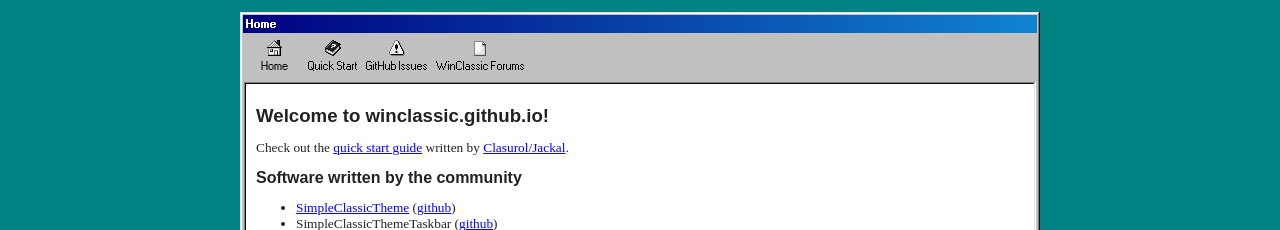
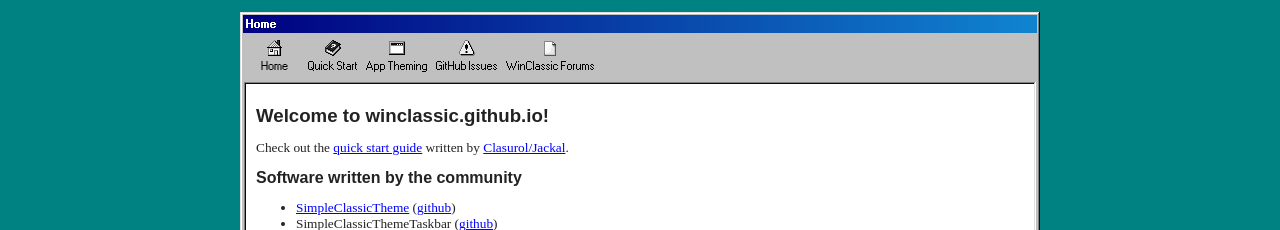
Before and after one commit to WinClassic/winclassic.github.io, a Jekyll site: the page built from index.md, in a window 1280 px wide. Shown: the top 230 px of the page. Built offline with Jekyll 4.4.1, drawn with Linux system fonts in a browser that asks for light colours.

Commit message:
Add dynamic navigation links

```diff
--- /dev/null
+++ b/_includes/nav.html
@@ -0,0 +1,12 @@
+<div class="navigation-icons">
+{% for item in site.data.nav %}
+    {% if item.newGroup %}
+    <vr></vr>
+    {%endif%}
+
+    <a class="navigation-icon" href="{{item.link}}">
+        <img src="{{item.img}}">
+        <span>{{item.name}}</span>
+    </a>
+{% endfor %}
+</div>
--- a/_layouts/default.html
+++ b/_layouts/default.html
@@ -17,24 +17,7 @@
                 <div class="title-bar-text">{{page.title | default: "Untitled"}}</div>
             </div>
             <div class="window-body">
-                <div class="navigation-icons">
-                    <a class="navigation-icon" href="/">
-                        <img src="/assets/img/home_16.png">
-                        <span>Home</span>
-                    </a>
-                    <a class="navigation-icon" href="/quickstart">
-                        <img src="/assets/img/help_16.png">
-                        <span>Quick Start</span>
-                    </a>
-                    <a class="navigation-icon" href="https://github.com/WinClassic/winclassic.github.io/issues/new">
-                        <img src="/assets/img/warning_16.png">
-                        <span>GitHub Issues</span>
-                    </a>
-                    <a class="navigation-icon" href="https://winclassic.boards.net/">
-                        <img src="/assets/img/winclassic_16.png">
-                        <span>WinClassic Forums</span>
-                    </a>
-                </div>
+                {% include nav.html %}
                 <div>
                     {{content}}
                 </div>
```
Also changed, not shown: _data/nav.yaml (added, +21 -0 lines).
